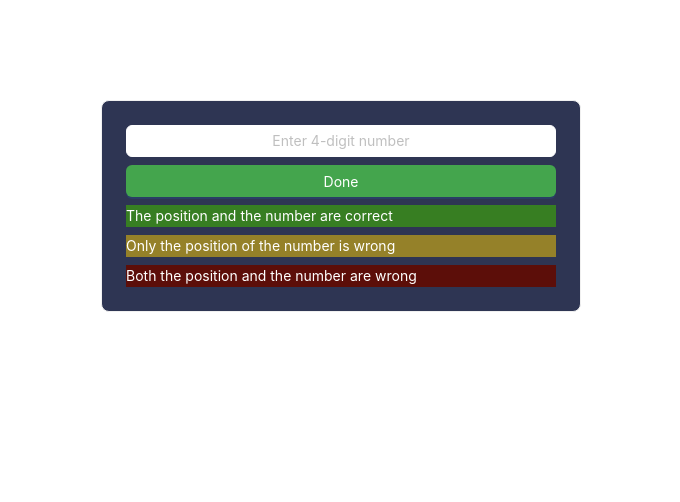
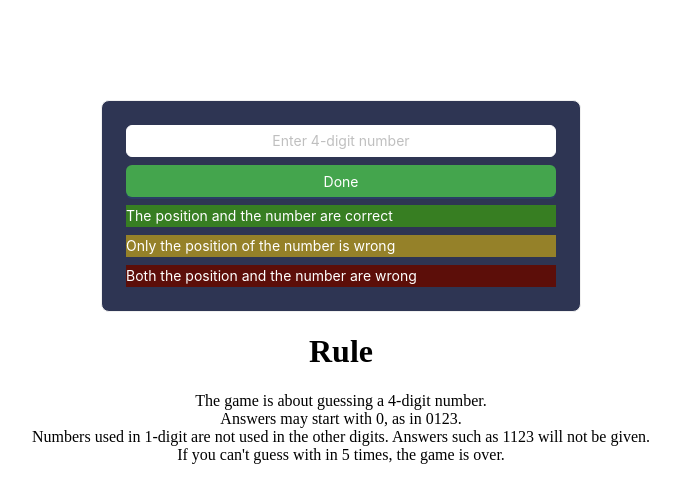
Before and after one commit to kyonsheeee/practice-vite, a React (Vite) app: page / in a window 1280 px wide. Shown: the top 502 px of the page, without its empty margins (299-979 px from the left). Built offline with nearby package versions, Linux system fonts and the light colour scheme.

Commit message:
add Rules

```diff
--- a/src/App.tsx
+++ b/src/App.tsx
@@ -1,6 +1,7 @@
 import { Form } from "antd";
 import { useEffect, useState } from "react";
 import { GuessesComponent } from "./components/GuessesComponent";
+import { RuleComponent } from "./components/Rules";
 import {
   Description,
   StyledButton,
@@ -107,6 +108,7 @@ const App = () => {
           Both the position and the number are wrong
         </Description>
       </StyledCard>
+      <RuleComponent />
     </>
   );
 };
--- /dev/null
+++ b/src/components/Rules.tsx
@@ -0,0 +1,24 @@
+import styled from "styled-components";
+
+const StyledDiv = styled.div`
+  display: flex;
+  flex-direction: column;
+  align-items: center;
+  p {
+    margin: 0;
+  }
+`;
+
+export const RuleComponent = () => {
+  return (
+    <StyledDiv>
+      <h1>Rule</h1>
+      <p>The game is about guessing a 4-digit number.</p>
+      <p>Answers may start with 0, as in 0123.</p>
+      <p>
+        Numbers used in 1-digit are not used in the other digits. Answers such as 1123 will not be given.
+      </p>
+      <p>If you can't guess with in 5 times, the game is over.</p>
+    </StyledDiv>
+  );
+};
```
